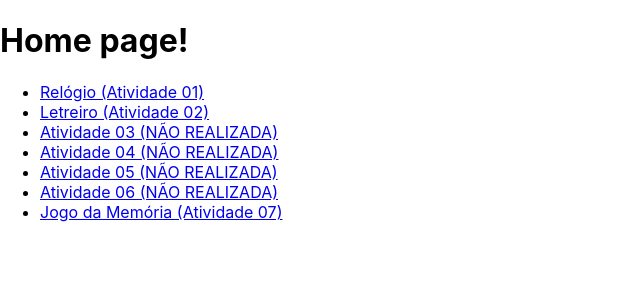
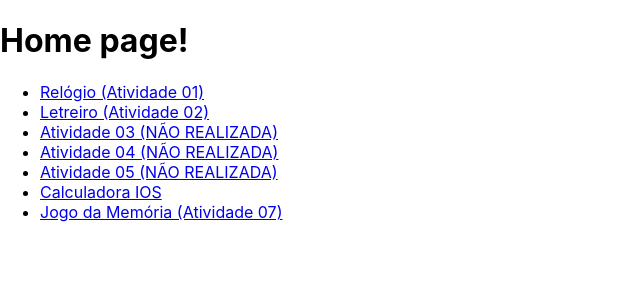
Before and after one commit to joaopdroslv/react-eng-software, a React (Create React App) app: page / in a window 1280 px wide. Shown: the top 300 px of the page, without its empty margins (0-640 px from the left). Built offline with nearby package versions, Linux system fonts and the light colour scheme.

Commit message:
Update Home.js

```diff
--- a/src/Home.js
+++ b/src/Home.js
@@ -23,7 +23,7 @@ export default function Home() {
             <Link to="/Atv05">Atividade 05 (NÃO REALIZADA)</Link>
           </li>
           <li>
-            <Link to="/Atv06">Atividade 06 (NÃO REALIZADA)</Link>
+            <Link to="/Atv06">Calculadora IOS</Link>
           </li>
           <li>
             <Link to="/Atv07">Jogo da Memória (Atividade 07)</Link>
```
